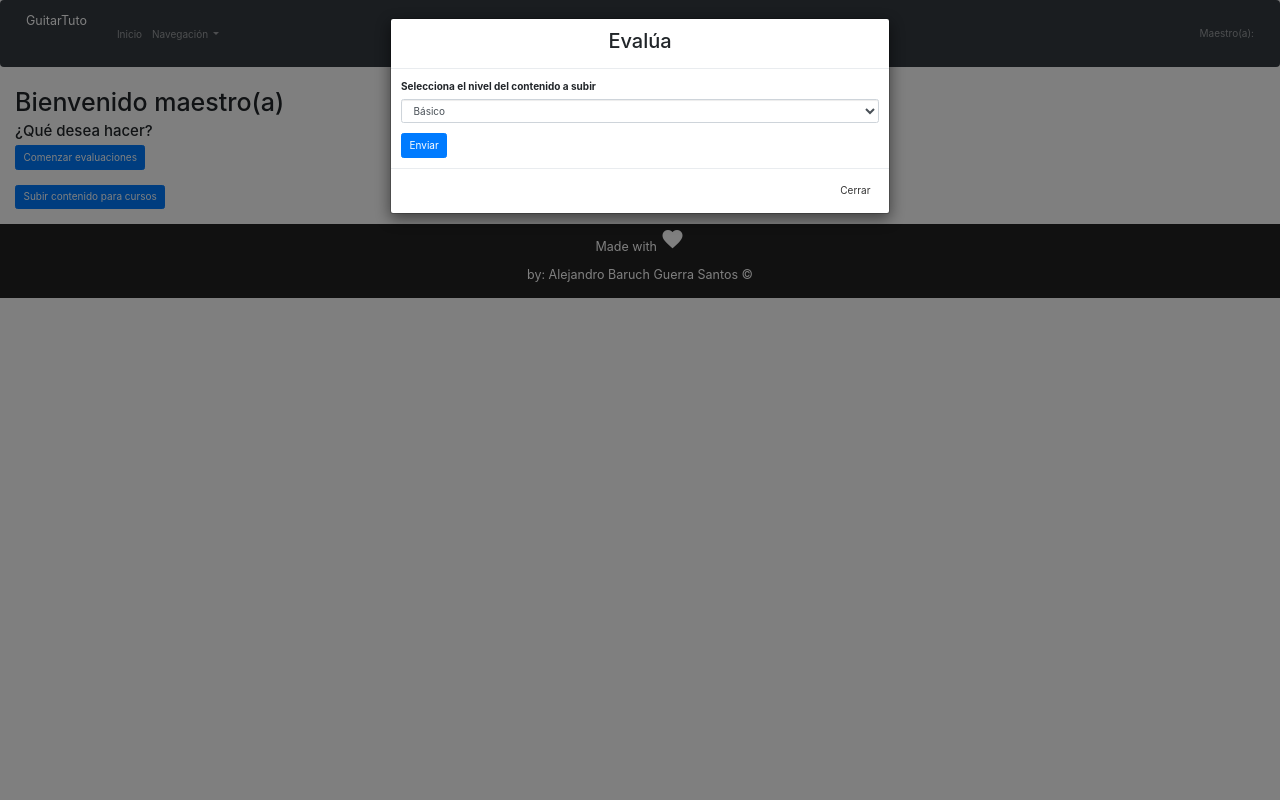
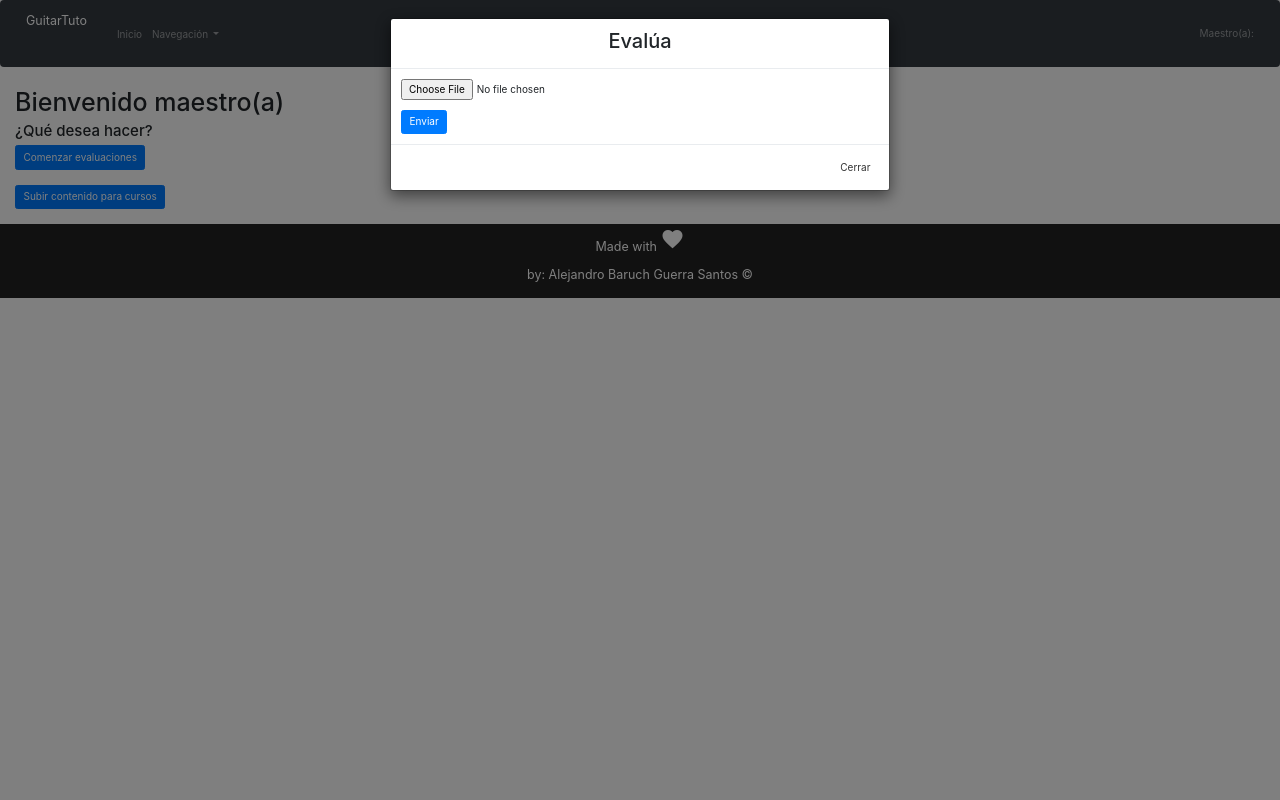
Before and after one commit to Elhyoz/herramientaMusica, a PHP site: page /dashboard/maestro.php in a window 1280 px wide, after a click on "Subir contenido para cursos". Run offline with PHP 8.4, Linux system fonts and the light colour scheme; some libraries are stand-ins or nearby versions.

Commit message:
Añadido formulario de subida de videos para los maestros

```diff
--- a/maestro.php
+++ b/maestro.php
@@ -55,12 +55,7 @@
 
           <form action="" method="post" id="targetCharge">
             <div class="form-group">
-              <label for="sel1">Selecciona el nivel del contenido a subir </label>
-              <select class="form-control" id="usrLevel" name="tipoUsuario">
-                <option value="bas">Básico</option>
-                <option value="inter">Intermedio</option>
-                <option value="avan">Avanzado</option>
-              </select>
+              <input type="file" name="file" value="tutorial">
             </div>
             <button type="submit" class="btn btn-primary">Enviar</button>
           </form>
@@ -76,9 +71,6 @@
 
 
 
-
-
-
 </div>
 
 <?php
```
